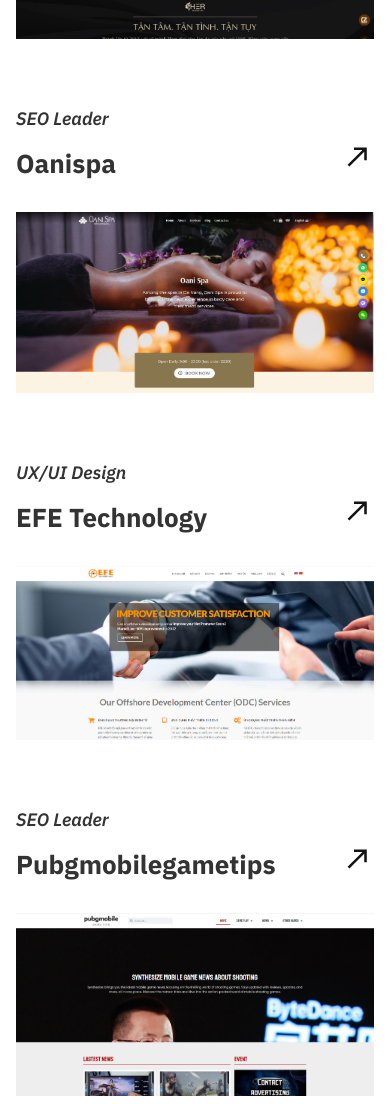
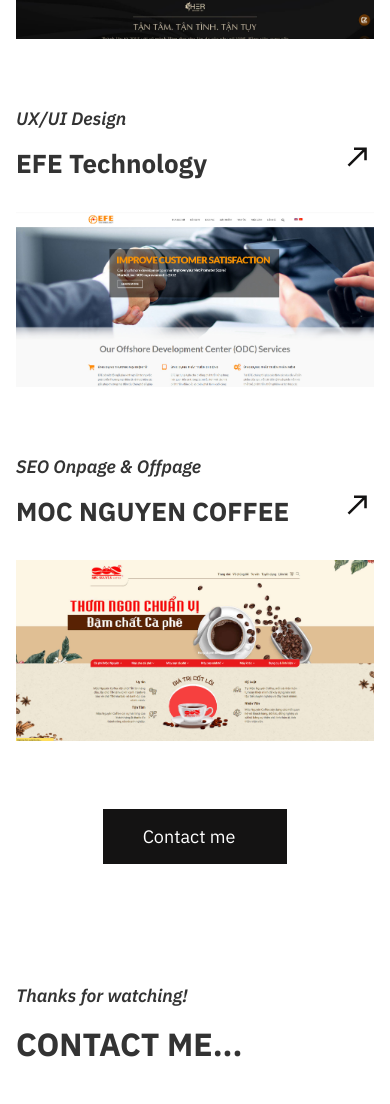
Before and after one commit to tuyenlddev/aaa, a plain HTML site: page index.html in a window 390 px wide. Shown: the part 3417-4521 px from the top of the page. Drawn offline with Linux system fonts and the light colour scheme.

Commit message:
in project

```diff
--- a/index.html
+++ b/index.html
@@ -308,20 +308,7 @@
                         </a>
 
                     </div>
-                    <div class="child mg-64">
-                        <div class="content__project">
-                            <div>
-                                <p class="content__project--top fs-18s font-italic fw-600 mg-16">SEO Leader</p>
-                                <h3 class="fs-30s fw-700 mg-32 project__name">Oanispa</h3>
-                            </div>
-                            <a href="http://oanispa.com" target="_blank">
-                                <img src="/asset/icon/open-project.svg" class="content__project--img" alt="">
-                            </a>
-                        </div>
-                        <a href="http://oanispa.com" target="_blank">
-                            <img class="img__project" src="/asset/img/oanispa-seo-manager.jpg" alt="">
-                        </a>
-                    </div>
+
                     <div class="child mg-64">
                         <div class="content__project">
                             <div>
@@ -336,20 +323,7 @@
                             <img class="img__project" src="/asset/img/efe-technology-ux-ui.jpg" alt="">
                         </a>
                     </div>
-                    <div class="child mg-64">
-                        <div class="content__project">
-                            <div>
-                                <p class="content__project--top fs-18s font-italic fw-600 mg-16">SEO Leader</p>
-                                <h3 class="fs-30s fw-700 mg-32 project__name">Pubgmobilegametips</h3>
-                            </div>
-                            <a href="http://pubgmobilegametips.com" target="_blank">
-                                <img src="/asset/icon/open-project.svg" class="content__project--img" alt="">
-                            </a>
-                        </div>
-                        <a href="http://pubgmobilegametips.com" target="_blank">
-                            <img class="img__project" src="/asset/img/pubg-mobile-game-tip-seo-manager.jpg" alt="">
-                        </a>
-                    </div>
+
                     <div class="child mg-64">
                         <div class="content__project">
                             <div>
@@ -428,12 +402,12 @@
                             </div>
                             <div class="infor__descrip--child">
                                 <div class="mg-20 year">
-                                    <div class="descrip__years fs-48s fw-700">6+</div>
-                                    <p class="fs-18s fw-700 font-italic">Clients <br> Worldwide...</p>
+                                    <div class="descrip__years fs-48s fw-700">4+</div>
+                                    <p class="fs-18s fw-700 font-italic">Project <br> Worldwide...</p>
                                 </div>
                                 <p class="fs-18s">
                                     I have succeeded in developing and implementing effective Digital Marketing
-                                    campaigns, creating interaction and growth for more than 6 different brands in
+                                    campaigns, creating interaction and growth for more than 4 different brands in
                                     promotional projects.
                                 </p>
                             </div>
```
